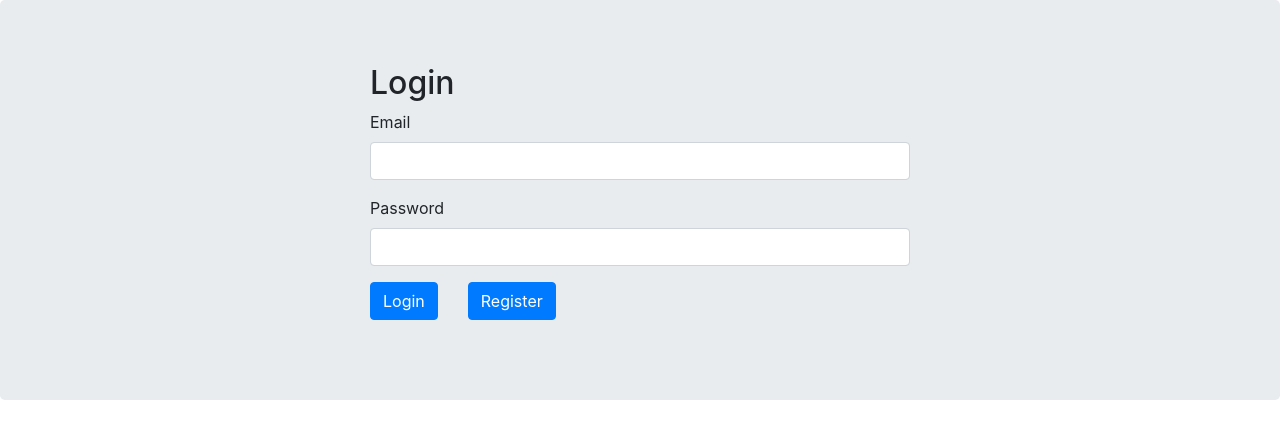
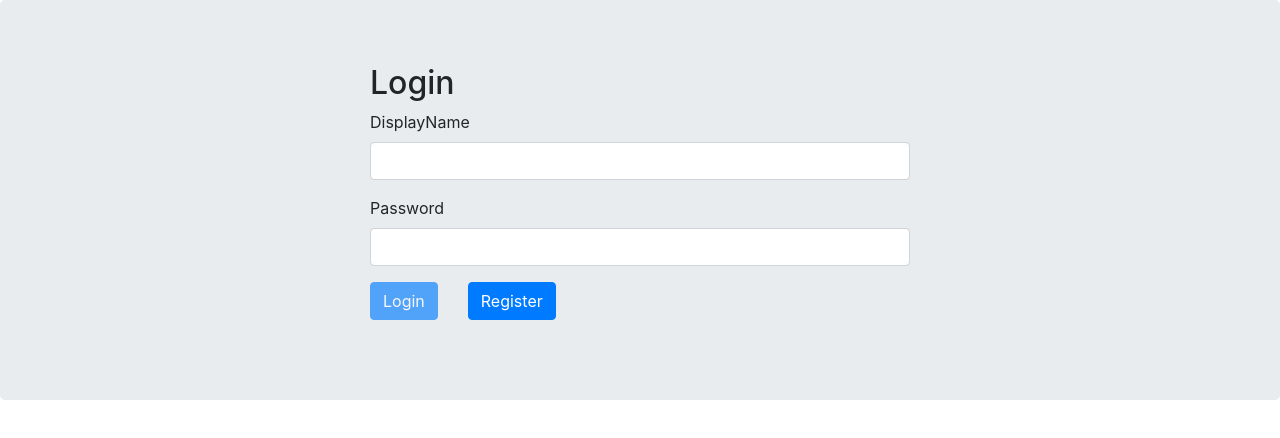
Before and after one commit to erikbg7/EA-Minim1-Delivery, an Angular app in the folder frontend/: page /signin in a window 1280 px wide. Shown: the top 438 px of the page. Built offline with nearby package versions, Linux system fonts and the light colour scheme.

Commit message:
validations login fixed

```diff
--- a/frontend/src/app/components/login/login.component.html
+++ b/frontend/src/app/components/login/login.component.html
@@ -1,15 +1,24 @@
 <h2>Login</h2>
-<form #loginForm="ngForm">
+<form [formGroup]="form" (ngSubmit)="login()">
   <div class="form-group">
-    <label >Email</label>
-    <input type="email" class="form-control" name="email" [(ngModel)]="userService.selectedUser.email"/>
+    <label >DisplayName</label>
+    <input type="text" class="form-control" formControlName="displayName"/>
+    <div class="validation-errors">
+      <ng-container *ngFor="let validation of validation_messages.displayName">
+        <div class="error-message" *ngIf="form.get('displayName').hasError(validation.type) && (form.get('displayName').dirty || form.get('displayName').touched)">
+          {{ validation.message }}
+        </div>
+      </ng-container>
+    </div>
+
+
   </div>
   <div class="form-group">
     <label>Password</label>
-    <input type="password" class="form-control" name="password" [(ngModel)]="userService.selectedUser.password"/>
+    <input type="password" class="form-control" name="password"/>
   </div>
   <div class="form-group">
-    <button class="btn btn-primary" (click)="login(loginForm)">Login</button>
+    <button class="btn btn-primary" type="submit" [disabled]="!form.valid">Login</button>
     <button class="btn btn-primary" style="margin-left: 30px" [routerLink]="['/signup']">Register</button>
   </div>
 </form>
--- a/frontend/src/app/components/login/login.component.ts
+++ b/frontend/src/app/components/login/login.component.ts
@@ -1,5 +1,5 @@
 import { Component, OnInit } from '@angular/core';
-import { FormGroup, NgForm } from "@angular/forms";
+import {FormBuilder, FormControl, FormGroup, NgForm, Validator, Validators} from "@angular/forms";
 import { UserService } from "../../services/user.service";
 import { HttpErrorResponse } from "@angular/common/http";
 import {Router} from "@angular/router";
@@ -14,17 +14,35 @@ export class LoginComponent implements OnInit {
 
   form: FormGroup;
 
+  validation_messages: any;
+
   constructor(private userService: UserService,
-              private router: Router) {
+              private router: Router, private formBuilder: FormBuilder) {
+
+    this.form = this.formBuilder.group({
+        displayName: new FormControl('', Validators.compose([
+          Validators.required,
+          Validators.minLength(4),
+          Validators.maxLength(25)]))
+    })
 
   }
 
   ngOnInit() {
+    this.validation_messages = {
+      'displayName': [
+        { type: 'minLength', message: 'Nombre minim de caracters es 4'},
+        { type: 'maxLength', message: 'Nombre maxim de caracters es 25'},
+        { type: 'required', message: 'Nombre es requerit'}
+      ]
+    }
   }
 
-  login(loginForm: NgForm) {
-    console.log(loginForm.value);
-    this.userService.signin(loginForm.value)
+  login() {
+    console.log(this.form.value);
+    this.form.get("displayName").setErrors({required: true});
+
+    this.userService.signin(this.form.value.displayName)
       .subscribe(
         res => {
           console.log(res);
```
Also changed, not shown: frontend/src/app/services/environment.ts (added, +9 -0 lines).
